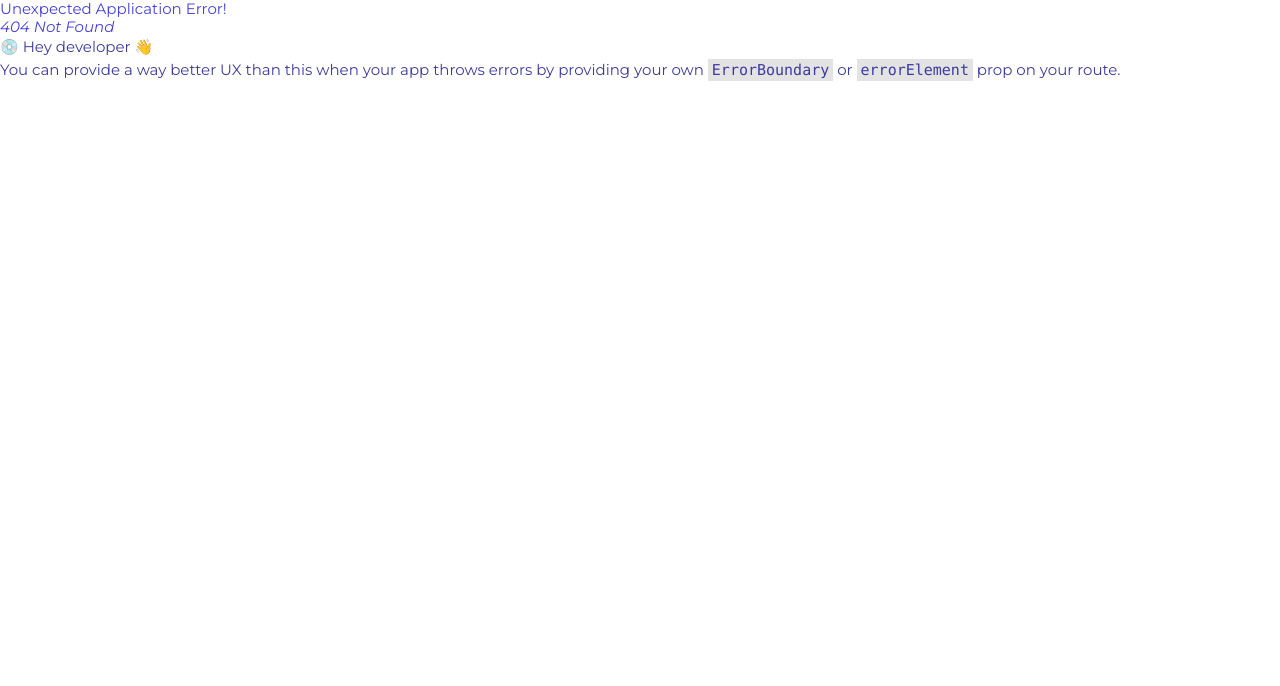
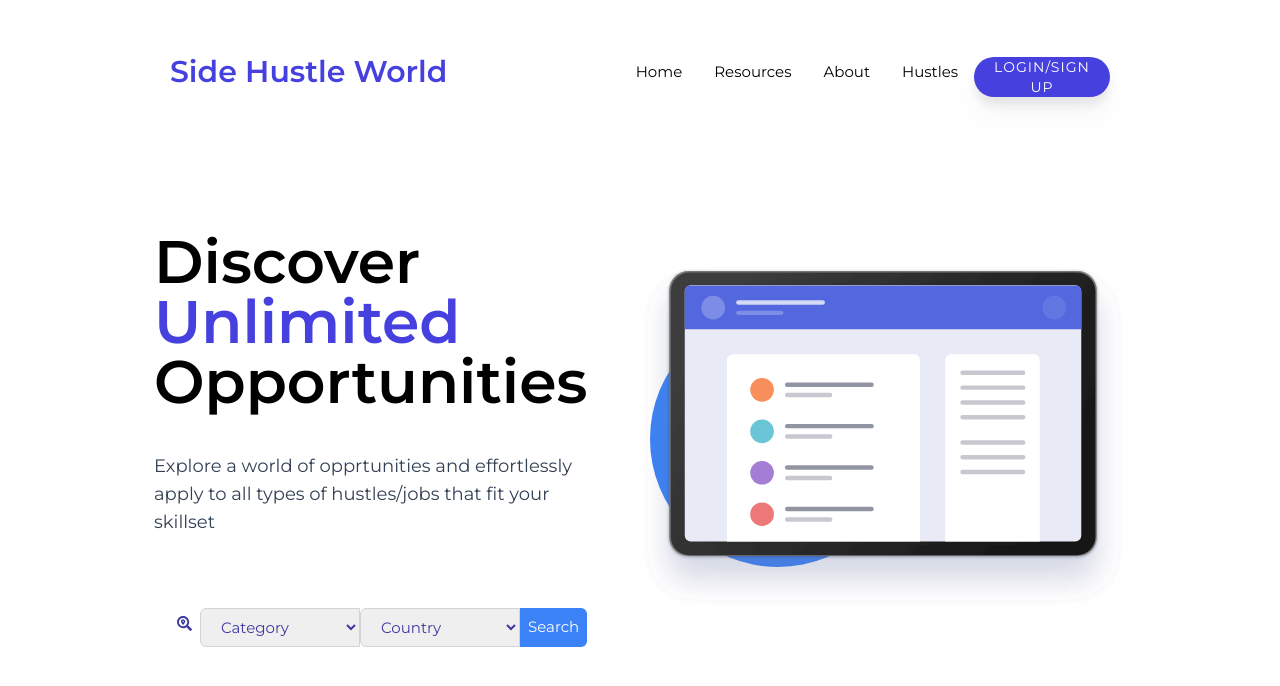
Before and after one commit to Despo-coder/JOB_BOARD_MERN, a React (Create React App) app in the folder frontend/: page /all in a window 1280 px wide. Before the commit this address had no page. Shown: the top 686 px of the page. Built offline with nearby package versions, Linux system fonts and the light colour scheme.

Commit message:
Updated the Navbar links. Created hustles, and resources page

```diff
--- a/frontend/src/components/Navbar.js
+++ b/frontend/src/components/Navbar.js
@@ -15,11 +15,11 @@ const Navbar = () => {
       <h1 className='w-full text-3xl font-semibold text-primary'>Side Hustle World</h1>
 
       <ul className='hidden md:flex'>
-        <li className='p-4'>Home</li>
+        <li className='p-4'><Link to="/">Home</Link></li>
 
-        <li className='p-4'>Resources</li>
+        <li className='p-4'><Link to="/resources">Resources</Link></li>
         <li className='p-4'> <Link to="/about">About</Link></li>
-        <li className='p-4'>Contact</li>
+        <li className='p-4'><Link to="/all">Hustles</Link></li>
         <button className='btn-accent btn btn-lg mt-3 text-sm'>Login/Sign Up</button>
 
       </ul>
--- a/frontend/src/index.js
+++ b/frontend/src/index.js
@@ -6,6 +6,8 @@ import App from './App';
 import HomeScreen from './screens/HomeScreen';
 import JobScreen from './screens/JobScreen';
 import JobDetailScreen from './screens/JobDetailScreen';
+import ResourceScreen from './screens/ResourceScreen';
+import AllHustles from './screens/AllHustles';
 
 
 
@@ -17,6 +19,8 @@ const router = createBrowserRouter(
 
     <Route  path='/about' element={<JobScreen />} />
     <Route  path='/job/:id' element={<JobDetailScreen />} />
+    <Route  path='/resources' element={<ResourceScreen />} />
+    <Route  path='/all' element={<AllHustles />} />
     </Route>
   ),
 );
--- /dev/null
+++ b/frontend/src/screens/AllHustles.js
@@ -0,0 +1,12 @@
+import React from 'react'
+import Hero from '../components/Hero'
+
+const AllHustles = () => {
+  return (
+    <div>
+    <Hero />
+    </div>
+  )
+}
+
+export default AllHustles
--- a/frontend/src/screens/JobDetailScreen.js
+++ b/frontend/src/screens/JobDetailScreen.js
@@ -7,7 +7,7 @@ const JobDetailScreen = () => {
     const job = jobs.find(job =>{
         return job.id === Number(jobId)
     } )
-    console.log(job)
+
 
   return (
     <>
@@ -26,7 +26,7 @@ const JobDetailScreen = () => {
     <div className=" container mx-auto mt-20 grid grid-cols-2 gap-4 ">
 
 <div className='gap-x-4'>
-  <img src="companyLogo.png" className="w-full className='mt-2'"/>
+  <img src="/img/images/logo-firefox.svg" className="h-10 w-10"  alt={job.jobTitle} />
 
   <h5 className="text-lg font-bold mt-2">{job.offeringCompany}</h5>
 
@@ -48,11 +48,11 @@ const JobDetailScreen = () => {
       <h5>Twitter</h5>
         <p>{job.socialMedia.twitter}</p>
   </div>
-    <div className='w-2/3 border-2 p-1 overflow-auto text-center rounded-md'>
+    <div className='w-2/3 border-2 p-1 overflow-auto text-center rounded-md mt-1'>
       <h5>Twitter</h5>
         <p>{job.socialMedia.twitter}</p>
   </div>
-    <div className='w-2/3 border-2 p-1 overflow-auto text-center rounded-md'>
+    <div className='w-2/3 border-2 p-1 overflow-auto text-center rounded-md mt-1'>
       <h5>Twitter</h5>
         <p>{job.socialMedia.twitter}</p>
   </div>
@@ -61,6 +61,7 @@ const JobDetailScreen = () => {
 </div>
 
 </div>
+<button className= "container ml-2 mx-auto w-1/6 bg-blue-500 text-white px-1 py-1 rounded mt-2">Back</button>
     </>
   );
 
--- /dev/null
+++ b/frontend/src/screens/ResourceScreen.js
@@ -0,0 +1,11 @@
+import React from 'react'
+
+const ResourceScreen = () => {
+  return (
+    <div>
+      Resources and Business Opportunities
+    </div>
+  )
+}
+
+export default ResourceScreen
```
